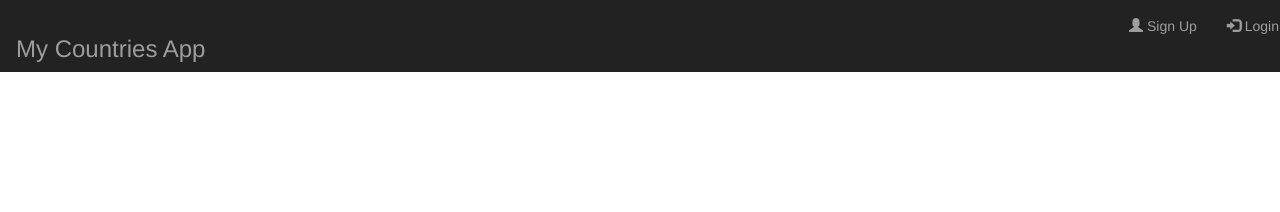
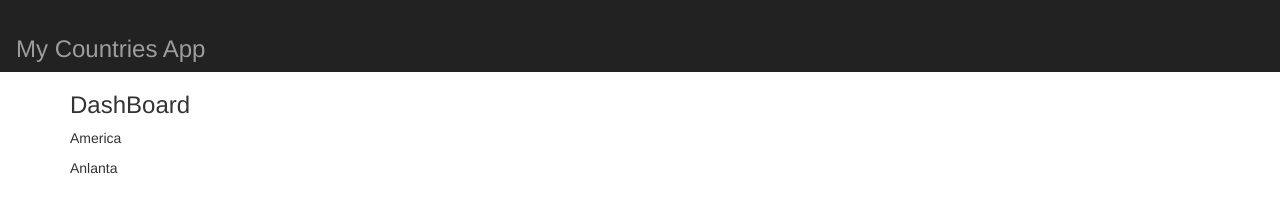
Before and after one commit to Mehak-Rizvi/InteriorDesignApp, a plain HTML site: page index.html in a window 1280 px wide. Drawn offline with nearby package versions, Linux system fonts and the light colour scheme.

Commit message:
added dashboard

```diff
--- a/index.html
+++ b/index.html
@@ -13,14 +13,19 @@
             <div class="containeer-fluid">
                 <div class="navbar header">
                     <a class= "navbar-brand" href="#"><h3>My Countries App</h3></a>
-                    <ul class="nav navbar-nav navbar-right">
-                            <li><a href="#"><span class="glyphicon glyphicon-user"></span> Sign Up</a></li>
-                            <li><a href="#"><span class="glyphicon glyphicon-log-in"></span> Login</a></li>
-                         </ul>
                 </div>
-
             </div>
         </nav>
+        <div class="container">
+                <div class="row">
+                  <div class="col-sm-8">
+                    <h3>DashBoard</h3>
+                    <p>America</p>
+                    <p>Anlanta</p>
+                  </div>
+                </div>
+              </div>
+
 
     </body>
 </html>
```
